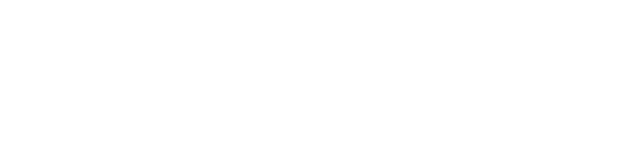
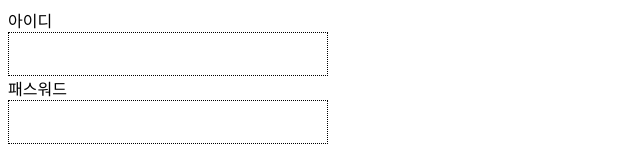
Before and after one commit to hayoon-shin/webTest, a plain HTML site: page html chapter05/ex5_5_inputtype.html in a window 1280 px wide. Shown: the whole page, without its empty margins (0-640 px from the left). Drawn offline with Linux system fonts and the light colour scheme.

Commit message:
ex5_5_inputtype.html input태그 css 테스트

```diff
--- a/html chapter05/ex5_5_inputtype.html
+++ b/html chapter05/ex5_5_inputtype.html
@@ -4,8 +4,24 @@
     <meta charset="UTF-8">
     <meta name="viewport" content="width=device-width, initial-scale=1.0">
     <title>Document</title>
+    <style>
+        input {
+            border: 1px dotted black;
+            padding: 8px 12px;
+            font-size: 22px;
+            font-weight: 700;
+        }
+        input:focus {
+            background-color: bisque;
+        }
+    </style>
 </head>
 <body>
-    <form action="서버페이지주소" method="post"></form>
+    <form action="서버페이지주소" method="post">
+        <label for="id">아이디</label><br>
+        <input type="text" name="id" id="id"><br>
+        <label for="pwd">패스워드</label><br>
+        <input type="password" name="pwd" id="pwd"><br>
+    </form>
 </body>
 </html>
```
